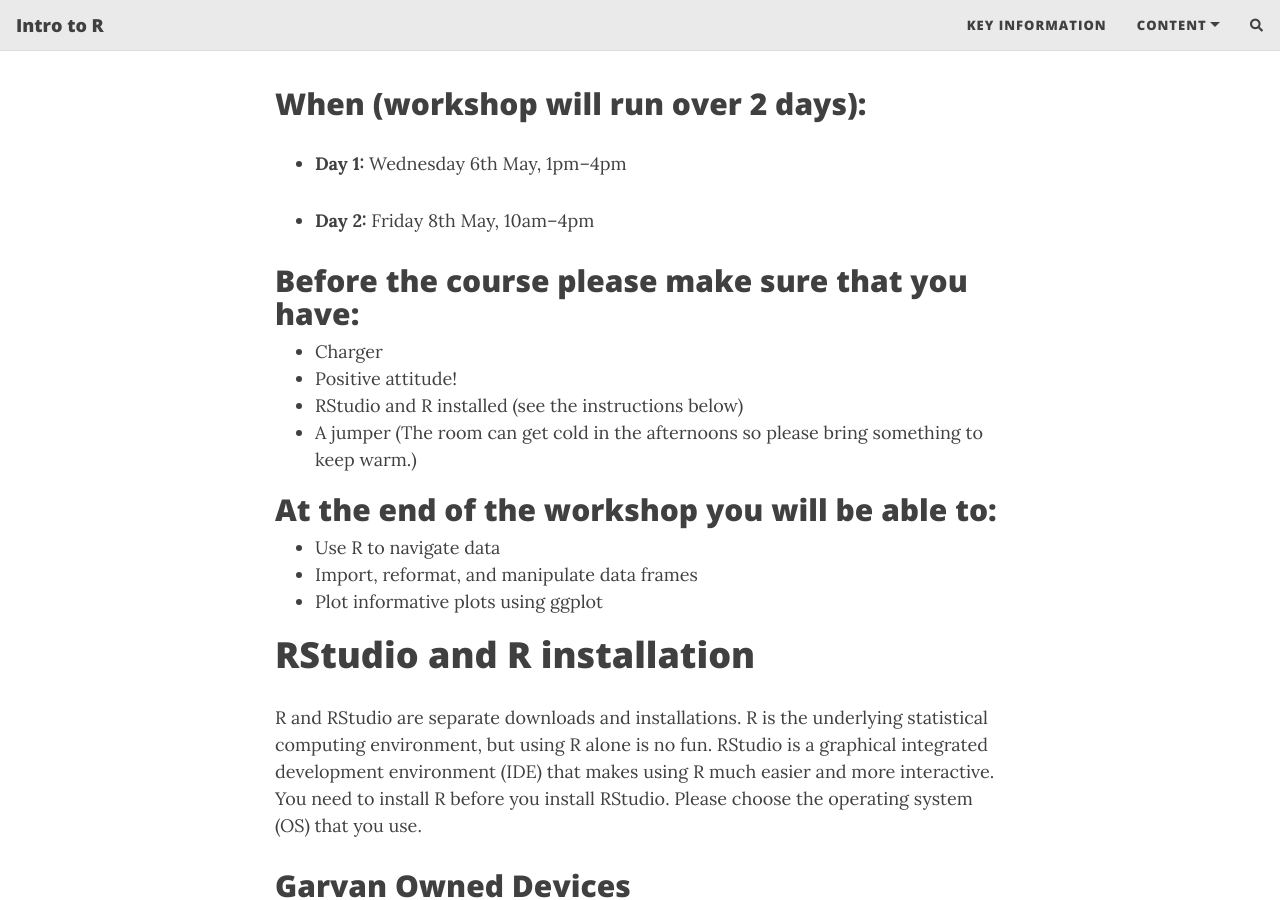
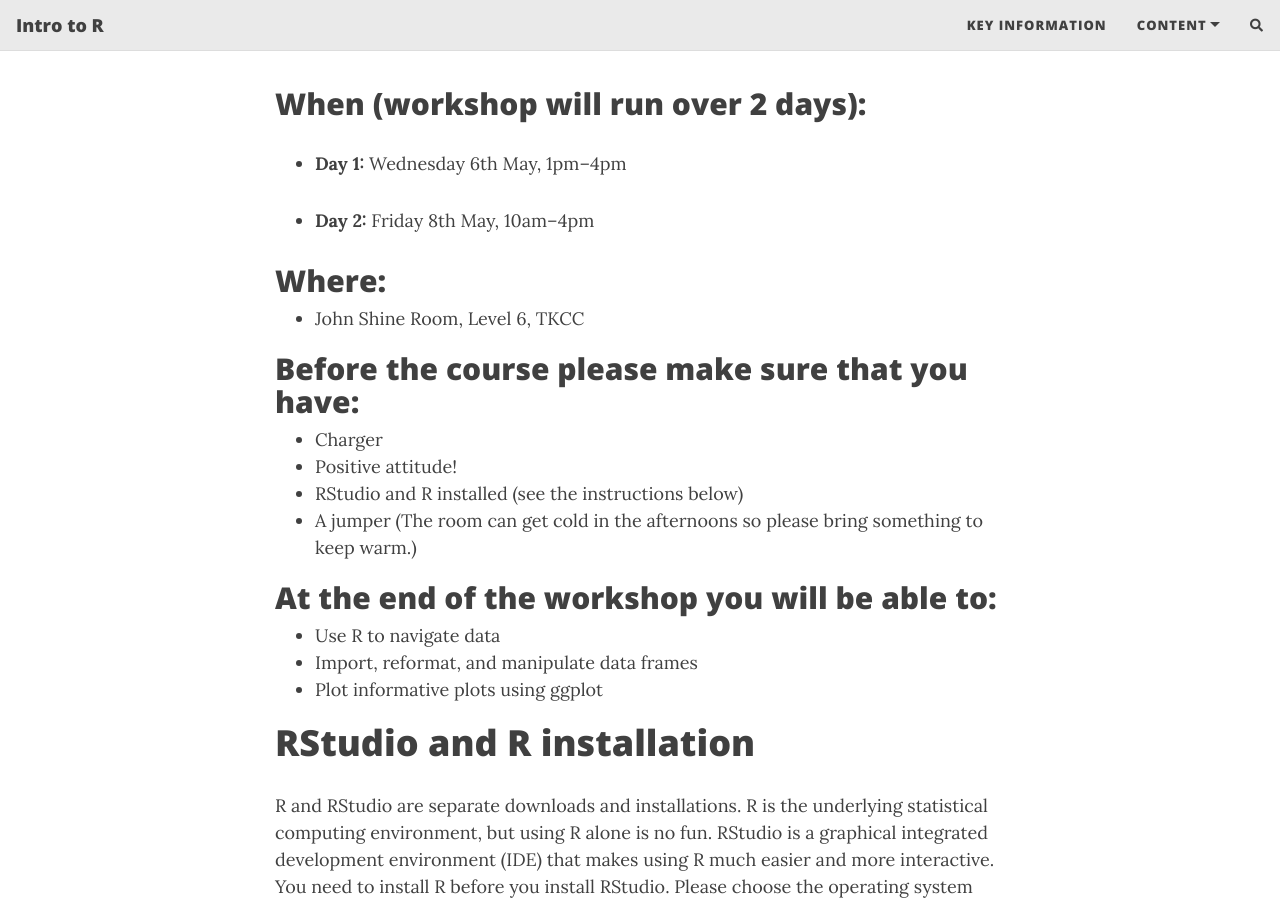
Before and after one commit to theheking/intro-to-r, a Jekyll site: the page built from key_info.md, in a window 1280 px wide and 900 px high, scrolled down 306 px. Built offline with Jekyll 4.4.1, drawn with Linux system fonts in a browser that asks for light colours; nearby versions of some CDN libraries; comment, search, counter and statistics services are not loaded.

Commit message:
Include course location in key_info.md
Added location details for the course.

```diff
--- a/key_info.md
+++ b/key_info.md
@@ -11,6 +11,9 @@ Welcome All!
 - **Day 1:** Wednesday 6th May, 1pm–4pm
 
 - **Day 2:** Friday 8th May, 10am–4pm
+
+## Where:
+- John Shine Room, Level 6, TKCC
 
 ## Before the course please make sure that you have:
  - Charger
```
